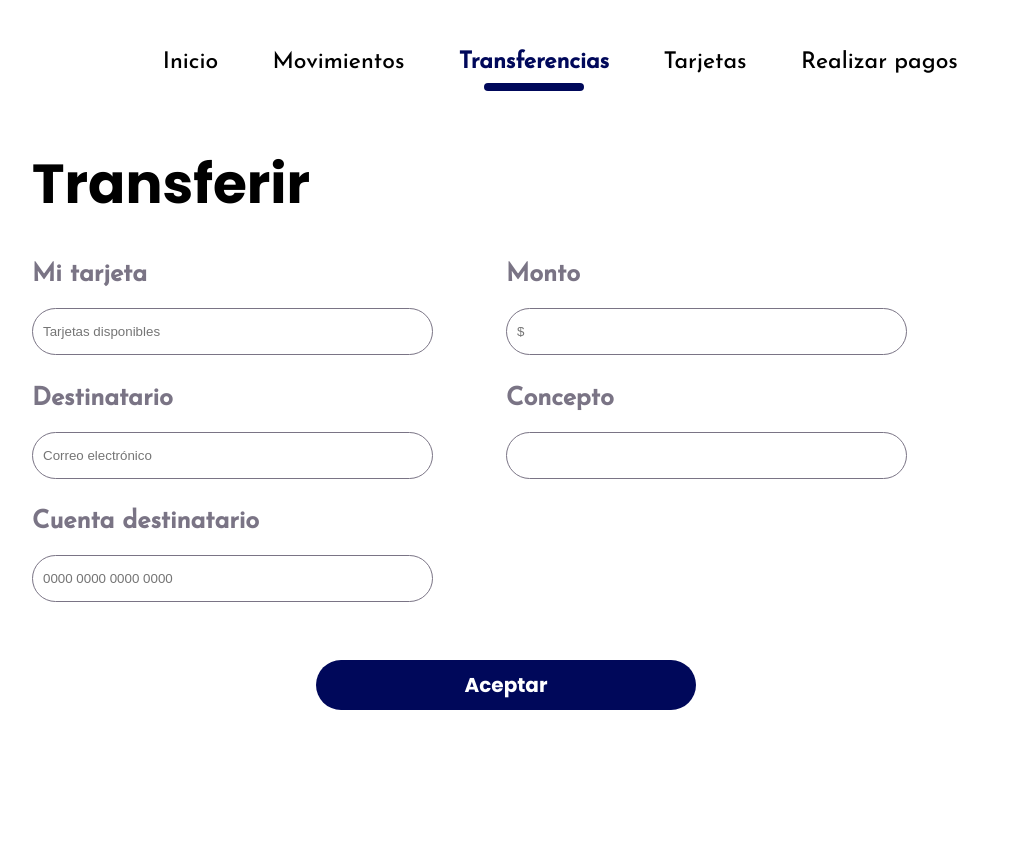
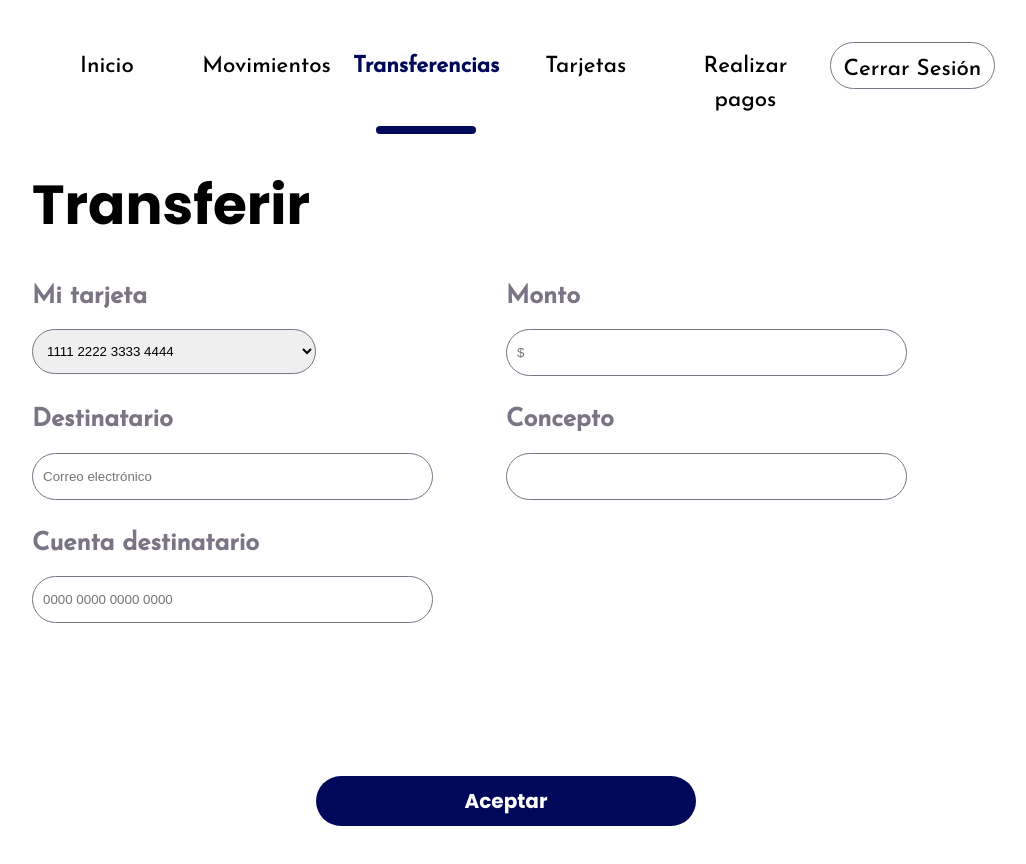
Before and after one commit to michellemartinezn/pay_me, a website: page transfer/transfer.html in a window 1280 px wide. Shown: the top 864 px of the page, without its empty margins (134-1160 px from the left). Drawn offline with Linux system fonts and the light colour scheme.

Commit message:
Removed api/.gitignore and modified movements, payments, transfer and cards

```diff
--- a/cards/cards.css
+++ b/cards/cards.css
@@ -9,41 +9,60 @@ body{
     grid-row-start: 1;
     grid-column: 2/8;
     margin-top: 2.5%;
+    width: 100%;
+    justify-content: space-between;
     gap: 10px;
-    align-content: start;
+    grid-template-columns: repeat(6, 1fr);
 
 }
 
+.log-out{
+    border-radius: 30px;
+    border: 1px solid #7A7485;
+    display: outside;
+    margin: 10px 0;
+    padding: 10px;
+    width: 95%;
+    height: 25px;
+}
 h2{
     font-family: "Josefin Sans";
-    font-size: 23px;
-    font-style: normal;
+    font-size: clamp(.2rem, 3vw, 1.4rem);
     font-weight: 500;
-    line-height: normal;
+    line-height: 1.5;
     text-align: center;
 
 }
 
 h2:nth-child(1) {
-    grid-column: 3 / 4;
+    grid-column: 1;
 }
 
 h2:nth-child(2) {
-    grid-column: 4 / 5;
+    grid-column: 2;
 }
 
 h2:nth-child(3) {
-    grid-column: 5 / 6;
+    grid-column: 3;
 }
 
 h2:nth-child(4) {
     color: #00085A;
     font-weight: 700;
-    grid-column: 6 / 7;
+    grid-column: 4;
 }
 
 h2:nth-child(5) {
-    grid-column: 7 / 8;
+    grid-column: 5;
+}
+
+h2:nth-child(6) {
+    grid-column: 6;
+}
+
+h2 a{
+    text-decoration: none;
+    color: inherit;
 }
 
 .blue_line{
@@ -52,7 +71,7 @@ h2:nth-child(5) {
     flex-shrink: 0;
     border-radius: 40px;
     background: #00085A;
-    grid-column: 6/7;
+    grid-column: 4;
     grid-row: 2;
     justify-self: center;
     margin-top: -20px;
@@ -106,7 +125,7 @@ h2 a{
     margin: 10px 0;
     padding: 10px;
     width: 60%;
-    height: 40px;
+    height: 45px;
 }
 
 .inputs h2{
--- a/movements/movements.css
+++ b/movements/movements.css
@@ -2,7 +2,6 @@ body{
     display: grid;
     grid-template-rows: repeat(12,1fr);
     grid-template-columns: repeat(8, 1fr);
-    justify-items: center;
 }
 
 .menu{
@@ -17,6 +16,15 @@ body{
 
 }
 
+.log-out{
+    border-radius: 30px;
+    border: 1px solid #7A7485;
+    display: outside;
+    margin: 10px 0;
+    padding: 10px;
+    width: 95%;
+    height: 25px;
+}
 h2{
     font-family: "Josefin Sans";
     font-size: clamp(.2rem, 3vw, 1.4rem);
@@ -126,16 +134,6 @@ h2 a{
 }
 
 
-.arrow-down{
-    width: 0;
-    height: 0;
-    border-left: 12px solid transparent;
-    border-right: 12px solid transparent;
-    border-top: 12px solid rgb(0, 0, 0);
-    align-self: center;
-
-}
-
 .filter-button button {
     grid-column: 3;
     width: 124px;
@@ -192,6 +190,7 @@ h2 a{
     padding: 0;
     border: none;
 }
+
 
 /*@media (max-width: 992px) {
     h2{
--- a/payments/payments.css
+++ b/payments/payments.css
@@ -9,41 +9,60 @@ body{
     grid-row-start: 1;
     grid-column: 2/8;
     margin-top: 2.5%;
+    width: 100%;
+    justify-content: space-between;
     gap: 10px;
-    align-content: start;
+    grid-template-columns: repeat(6, 1fr);
 
 }
 
+.log-out{
+    border-radius: 30px;
+    border: 1px solid #7A7485;
+    display: outside;
+    margin: 10px 0;
+    padding: 10px;
+    width: 95%;
+    height: 25px;
+}
 h2{
     font-family: "Josefin Sans";
-    font-size: 23px;
-    font-style: normal;
+    font-size: clamp(.2rem, 3vw, 1.4rem);
     font-weight: 500;
-    line-height: normal;
+    line-height: 1.5;
     text-align: center;
 
 }
 
 h2:nth-child(1) {
-    grid-column: 3 / 4;
+    grid-column: 1;
 }
 
 h2:nth-child(2) {
-    grid-column: 4 / 5;
+    grid-column: 2;
 }
 
 h2:nth-child(3) {
-    grid-column: 5 / 6;
+    grid-column: 3;
 }
 
 h2:nth-child(4) {
-    grid-column: 6 / 7;
+    grid-column: 4;
 }
 
 h2:nth-child(5) {
     color: #00085A;
     font-weight: 700;
-    grid-column: 7 / 8;
+    grid-column: 5;
+}
+
+h2:nth-child(6) {
+    grid-column: 6;
+}
+
+h2 a{
+    text-decoration: none;
+    color: inherit;
 }
 
 .blue_line{
@@ -52,7 +71,7 @@ h2:nth-child(5) {
     flex-shrink: 0;
     border-radius: 40px;
     background: #00085A;
-    grid-column: 7/8;
+    grid-column: 5;
     grid-row: 2;
     justify-self: center;
     margin-top: -20px;
--- a/transfer/transfer.css
+++ b/transfer/transfer.css
@@ -9,41 +9,60 @@ body{
     grid-row-start: 1;
     grid-column: 2/8;
     margin-top: 2.5%;
+    width: 100%;
+    justify-content: space-between;
     gap: 10px;
-    align-content: start;
+    grid-template-columns: repeat(6, 1fr);
 
 }
 
+.log-out{
+    border-radius: 30px;
+    border: 1px solid #7A7485;
+    display: outside;
+    margin: 10px 0;
+    padding: 10px;
+    width: 95%;
+    height: 25px;
+}
 h2{
     font-family: "Josefin Sans";
-    font-size: 23px;
-    font-style: normal;
+    font-size: clamp(.2rem, 3vw, 1.4rem);
     font-weight: 500;
-    line-height: normal;
+    line-height: 1.5;
     text-align: center;
 
 }
 
 h2:nth-child(1) {
-    grid-column: 3 / 4;
+    grid-column: 1;
 }
 
 h2:nth-child(2) {
-    grid-column: 4 / 5;
+    grid-column: 2;
 }
 
 h2:nth-child(3) {
     color: #00085A;
     font-weight: 700;
-    grid-column: 5 / 6;
+    grid-column: 3;
 }
 
 h2:nth-child(4) {
-    grid-column: 6 / 7;
+    grid-column: 4;
 }
 
 h2:nth-child(5) {
-    grid-column: 7 / 8;
+    grid-column: 5;
+}
+
+h2:nth-child(6) {
+    grid-column: 6;
+}
+
+h2 a{
+    text-decoration: none;
+    color: inherit;
 }
 
 .blue_line{
@@ -52,7 +71,7 @@ h2:nth-child(5) {
     flex-shrink: 0;
     border-radius: 40px;
     background: #00085A;
-    grid-column: 5/6;
+    grid-column: 3;
     grid-row: 2;
     justify-self: center;
     margin-top: -20px;
@@ -97,6 +116,16 @@ h2 a{
     padding: 10px;
     width: 80%;
     height: 25px;
+}
+
+.inputs select{
+    border-radius: 30px;
+    border: 1px solid #7A7485;
+    display: block;
+    margin: 10px 0;
+    padding: 10px;
+    width: 60%;
+    height: 45px;
 }
 
 .inputs h2{
--- a/transfer/transfer.html
+++ b/transfer/transfer.html
@@ -15,11 +15,12 @@
 <body>
 
     <div class="menu">
-        <h2>Inicio</h2>
+        <h2><a href="../inicio/inicio.html">Inicio</a></h2>
         <h2><a href="../movements/movements.html">Movimientos</a></h2>
         <h2><a href="../transfer/transfer.html">Transferencias</a></h2>
         <h2><a href="../cards/cards.html">Tarjetas</a></h2>
         <h2><a href="../payments/payments.html">Realizar pagos</a></h2>
+        <h2 class="log-out">Cerrar Sesión</h2>
         <div class="blue_line"></div>
     </div>
 
@@ -28,7 +29,10 @@
         <div class="inputs">
             <div class="my-card">
                 <h2>Mi tarjeta</h2>
-                <input type="number" id="card" placeholder="Tarjetas disponibles" class="borde">
+                <select class="border" id="card">
+                    <option value="1">1111 2222 3333 4444</option>
+                    <option value="2">5555 6666 7777 8888</option>
+                </select>
             </div>
 
             <div class="receiver-email">
```
Also changed, not shown: cards/cards.html (+2 -2 lines), movements/movements.html (+2 -1 lines), payments/payments.html (+2 -1 lines), 1 other file.
